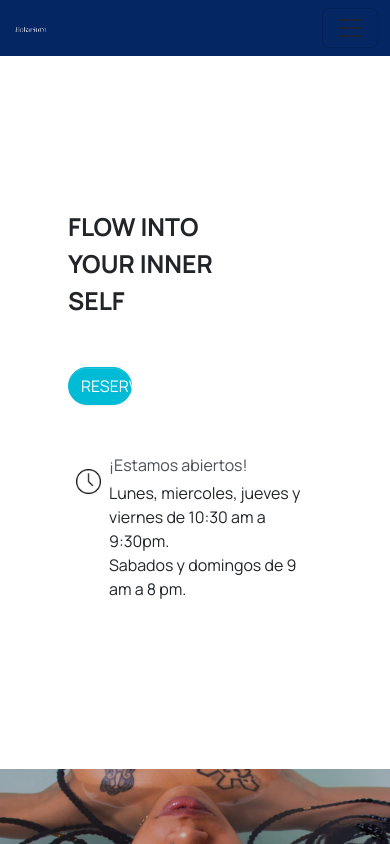
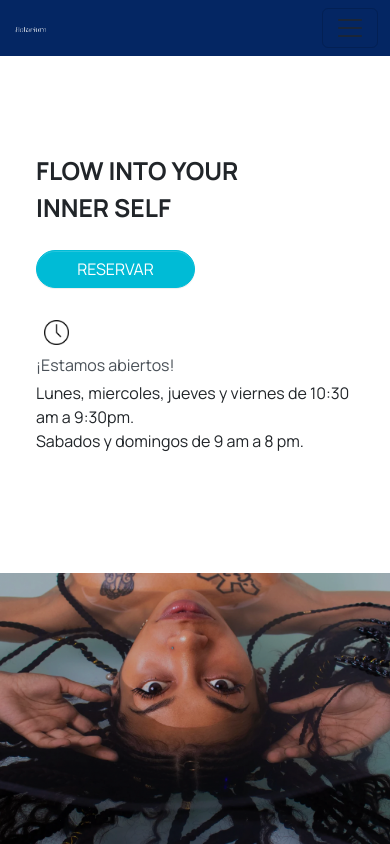
Before and after one commit to kevinjg03/flotarium, an Angular app: page /home in a window 390 px wide. Shown: the top 844 px of the page. Built offline with nearby package versions, Linux system fonts and the light colour scheme.

Commit message:
responsive for home page

```diff
--- a/src/app/home/home.component.html
+++ b/src/app/home/home.component.html
@@ -1,12 +1,12 @@
 <div class="container-fluid p-0">
     <div class="row">
-        <div class="col-12 col-md-6 p-6">
+        <div class="col-12 col-md-6 p-5 p-md-6">
             <div class="w-100 h-100  py-5">
-                <p class="fs-2 fw-bold my-4 text-wrap title w-75">
+                <p class="fs-2 fw-bold my-md-4 text-wrap title w-75">
                     FLOW INTO YOUR INNER SELF
                 </p>
-                <button class="btn btn-primary rounded-5 text-white my-4 w-25">RESERVAR</button>
-                <div class="d-flex my-4">
+                <button class="btn btn-primary rounded-5 text-white my-2 my-md-4 w-50 w-md-25">RESERVAR</button>
+                <div class="d-flex flex-md-row flex-column my-2 my-md-4">
                     <img class="clock-icon m-2 mt-3" src="assets/icon/reloj.png" />
                     <div class="">
                         <p class="intro-schedule mb-1 text-light-emphasis">
@@ -41,7 +41,7 @@
             </ul>
         </div>
         <div class="col-12 pe-5">
-            <a class="btn btn-outline-light rounded-5 my-4 w-25 m-auto fs-4 float-end">FLOTA POR PRIMERA VEZ</a>
+            <a class="btn btn-outline-light rounded-5 my-4 w-md-25 m-auto fs-4 float-end">FLOTA POR PRIMERA VEZ</a>
         </div>
     </div>
     <div class="row bg-black ">
@@ -54,7 +54,7 @@
                     se vuelve hacia adentro. Esto nos permite alcanzar altos niveles de meditación y la recuperación
                     física de nuestro cuerpo.
                 </p>
-                <button class="btn btn-outline-light rounded-5 my-4 w-25 m-auto fs-5">CONOCÉ MÁS </button>
+                <button class="btn btn-outline-light rounded-5 my-4 w-md-25 m-auto fs-5">CONOCÉ MÁS </button>
             </div>
         </div>
     </div>
--- a/src/app/home/home.component.scss
+++ b/src/app/home/home.component.scss
@@ -33,9 +33,22 @@
 .bg-faq {
     background-image: url("../../assets/img/Recurso-3.png");
     background-repeat: no-repeat;
-    background-size: 100%;
+    background-size: cover;
+    background-position: center;
 }
 
 .faqs {
-    width: 450px;
+    width: 330px;
 }
+
+@media (min-width: 768px) {
+    .faqs {
+        width: 450px;
+    }
+
+    .bg-faq {
+        background-image: url("../../assets/img/Recurso-3.png");
+        background-repeat: no-repeat;
+        background-size: 100%;
+    }
+}
--- a/src/styles.scss
+++ b/src/styles.scss
@@ -37,3 +37,25 @@ body {
 .p-6 {
     padding: 5rem !important;
 }
+
+@media (min-width: 768px) {
+    .p-md-6 {
+        padding: 5rem !important;
+    }
+
+    .w-md-25 {
+        width: 25%;
+    }
+
+    .w-md-50 {
+        width: 50%;
+    }
+
+    .w-md-75 {
+        width: 75%;
+    }
+
+    .w-md-100 {
+        width: 100%;
+    }
+}
```
